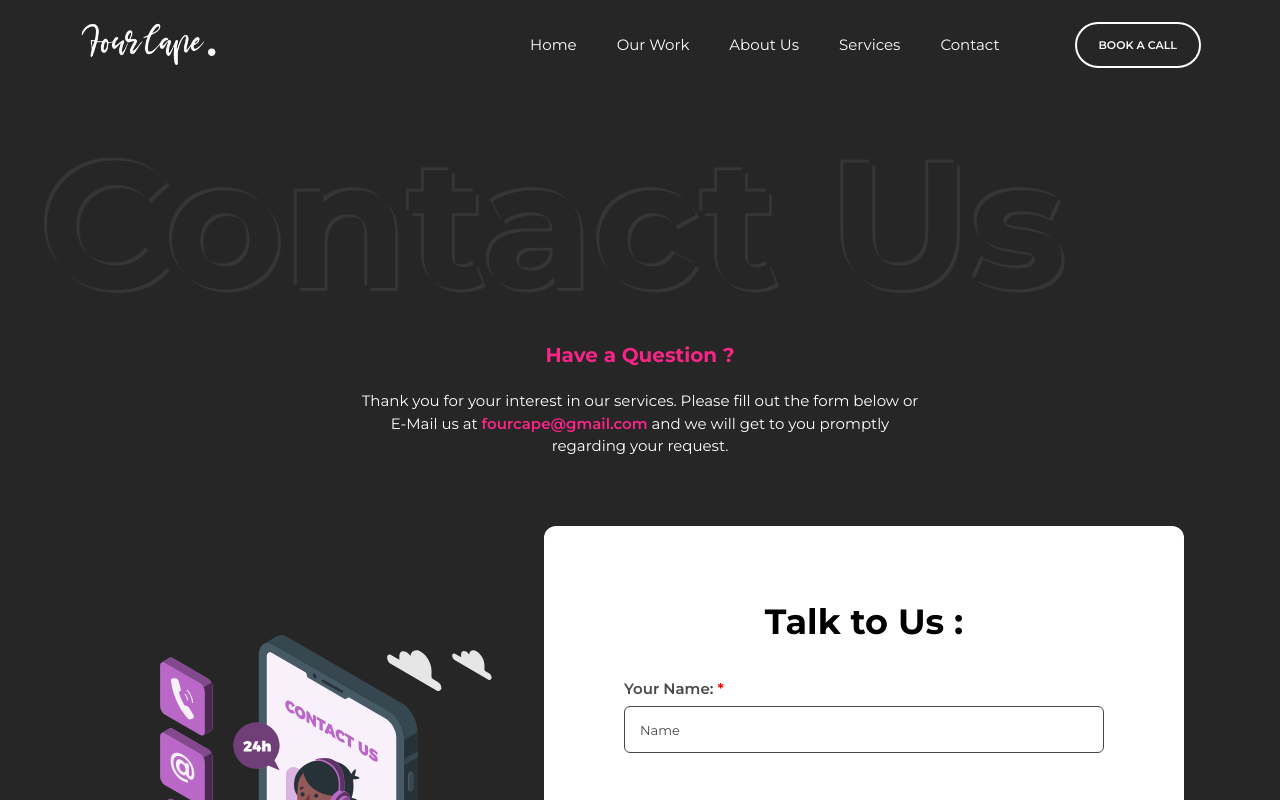
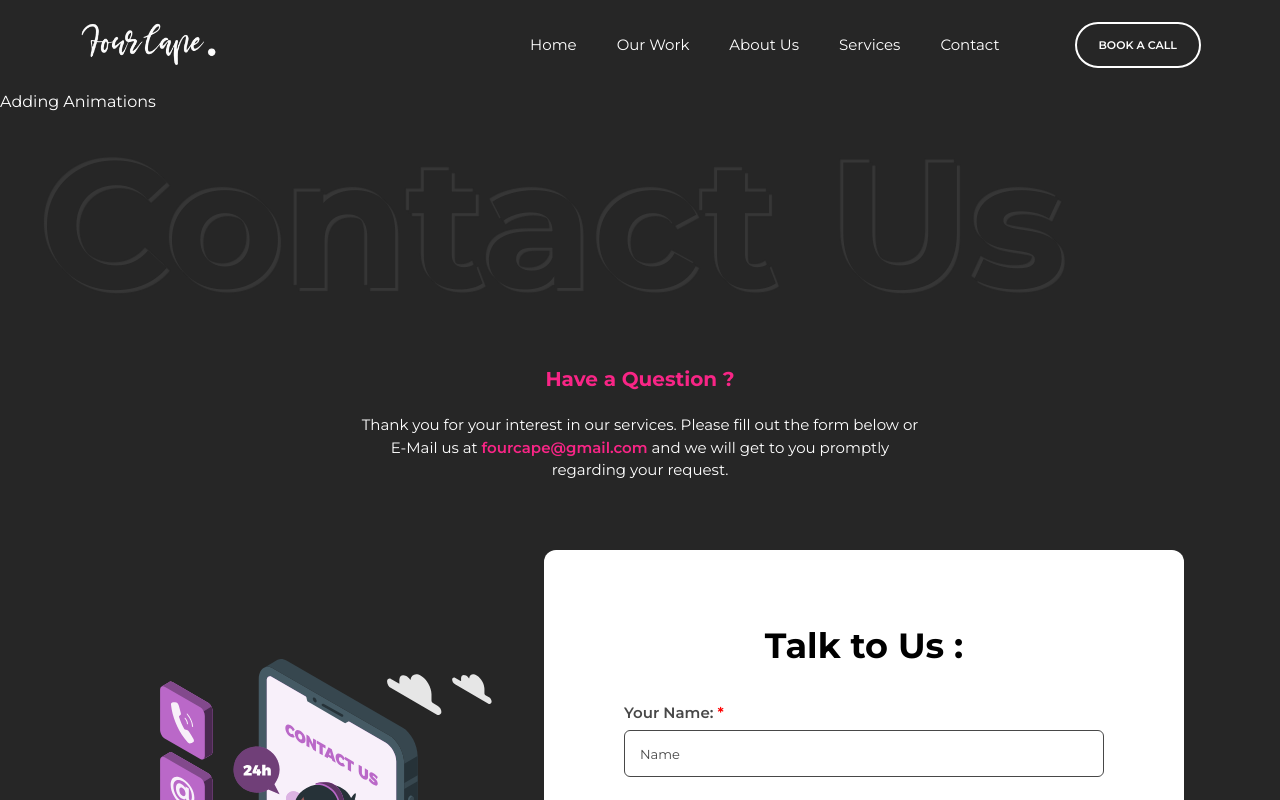
Before and after one commit to Four-Cape-Org/Four-Cape-Web-Frontend, a React (Vite) app: page /contact in a window 1280 px wide. Shown: the top 800 px of the page. Built offline with nearby package versions, Linux system fonts and the light colour scheme.

Commit message:
updated to do

```diff
--- a/src/Components/Contact/Contact.jsx
+++ b/src/Components/Contact/Contact.jsx
@@ -19,7 +19,7 @@ const Contact = () => {
     <>
         <Navbar  bookCallRef={bookCallRef}/>
         <section className='relative'>
-
+        Adding Animations
           <OverlayText className="absolute top-0 lg:left-10 md:left-7 sm:left-5 left-3 z-[0] text-[14vw] max-[1250px]:text-[16vw]" text="Contact Us" />
           <div className='relative lg:pt-[15em] md:pt-[7em] sm:pt-[7em] pt-[5em] pb-[3em]'>
             <h4 className='text-accent-color font-bold font-primary text-[20px] my-[10px] text-center'>Have a Question ?</h4>
```
Also changed, not shown: to-do.txt.
